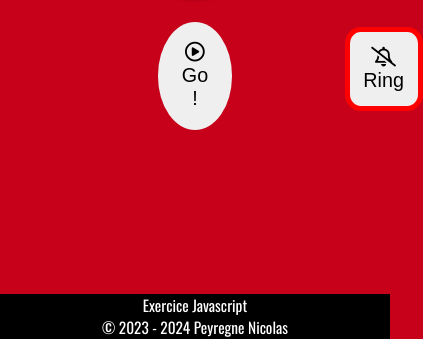
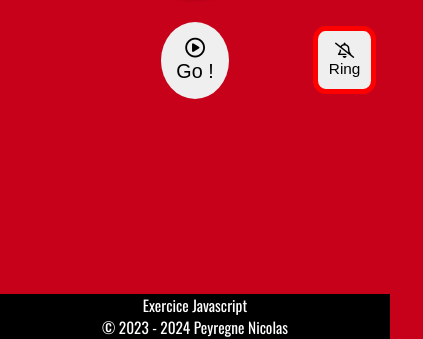
Before and after one commit to KSR0/PomodoroTimer, a plain HTML site: page index.html in a window 390 px wide. Shown: the part 505-844 px from the top of the page, 423 px wide, since content can reach past the window. Drawn offline with nearby package versions, Linux system fonts and the light colour scheme.

Commit message:
fix affichage mobile

```diff
--- a/script/script.js
+++ b/script/script.js
@@ -161,3 +161,4 @@ document.addEventListener("DOMContentLoaded", function () {
 	// TODO :
 	// Si rajouter du son, proposer la desactivation
 	// Rajouter les commentaires
+	// Regler problemes sur affichage mobile
--- a/styles/index.css
+++ b/styles/index.css
@@ -61,13 +61,13 @@ span#tempsAffichage {
 
 .grid {
     display: grid;
-    grid-template-columns: repeat(10,10%);
+    grid-template-columns: repeat(5, 20%);
 }
 #divBoutonDebut {
-    grid-column: 5 / 7;
+    grid-column: 3;
 }
 #alarme {
-    grid-column-start: 10;
+    grid-column-start: 5;
 }
 
 
@@ -75,7 +75,7 @@ span#tempsAffichage {
     border: none;
     font-size: 0.9em;
     border-radius: 50%;
-    padding: 1em;
+    padding: 0.8em;
 }
 
 #boutonDebut:hover {
@@ -84,7 +84,7 @@ span#tempsAffichage {
 
 #couperSon {
     border: none;
-    font-size: 0.9em;
+    font-size: 0.7em;
     border-radius: 20%;
     padding: 0.7em;
     margin-top: 0.3em;
```
